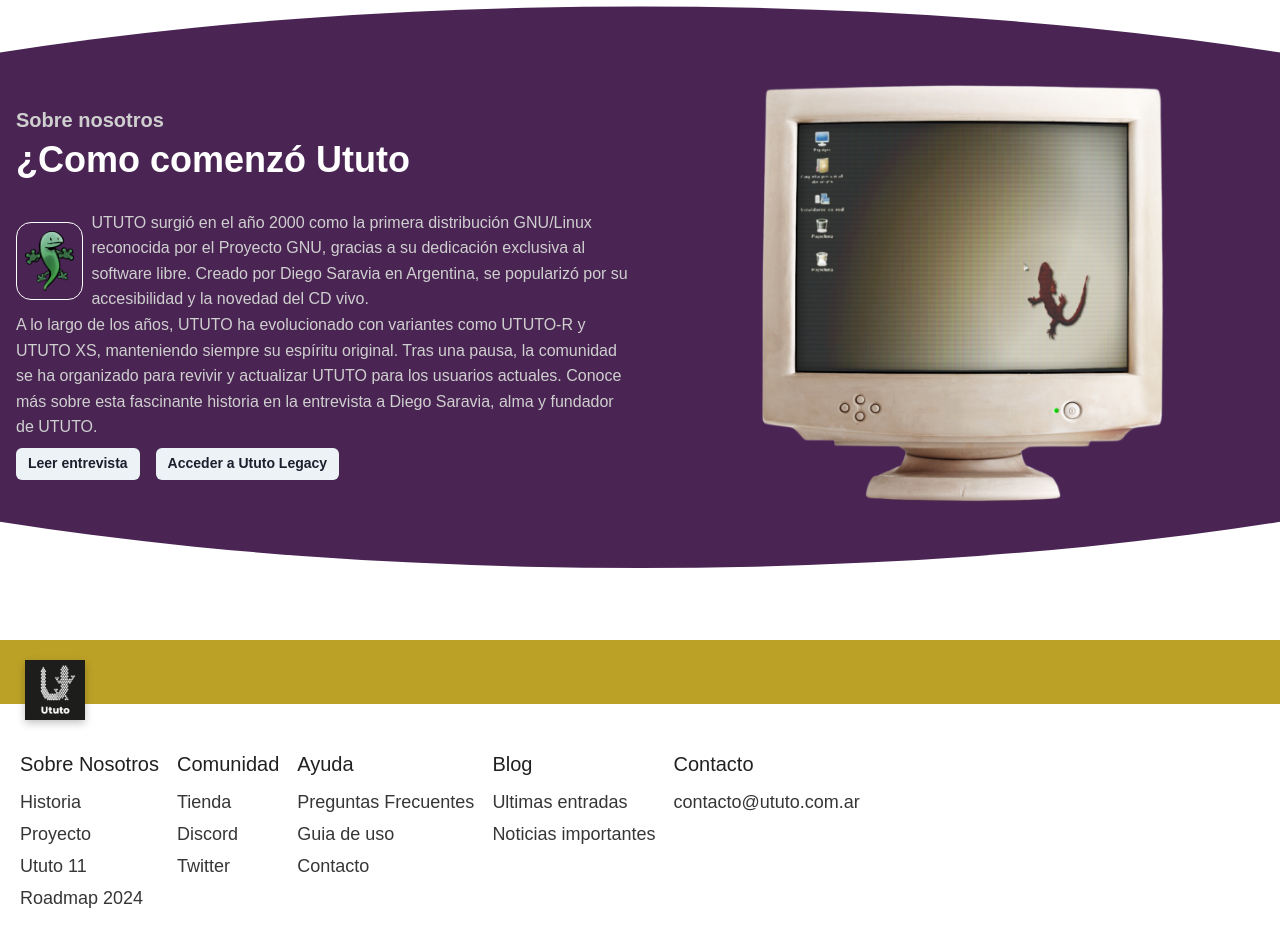
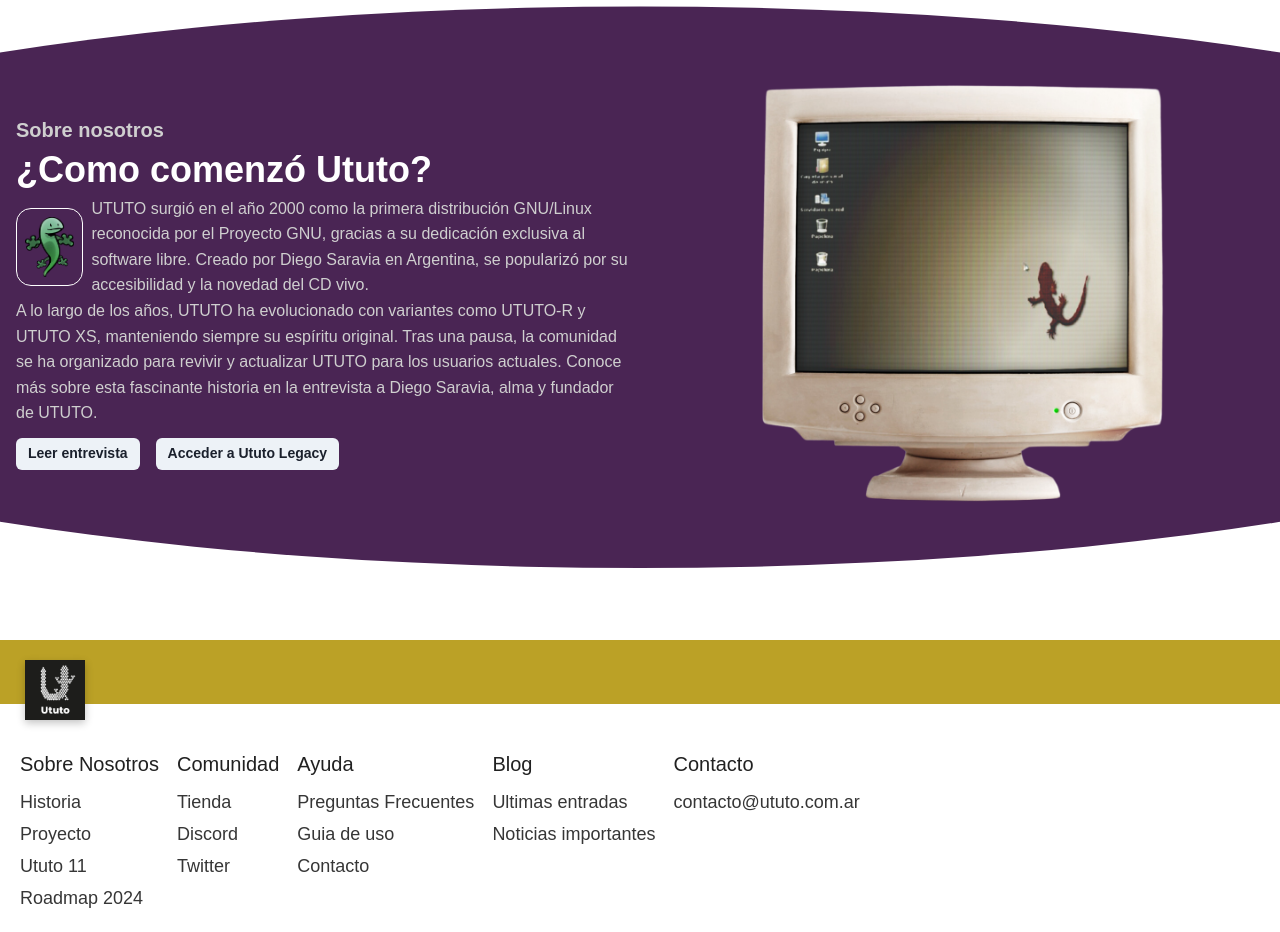
Before and after one commit to ututolinux/sitioWeb, a React (Vite) app: page / in a window 1280 px wide. Shown: the part 1180-2112 px from the top of the page. Built offline with nearby package versions, Linux system fonts and the light colour scheme.

Commit message:
margin fixes

```diff
--- a/src/components/Home/AboutUs/AboutUs.jsx
+++ b/src/components/Home/AboutUs/AboutUs.jsx
@@ -23,7 +23,7 @@ export default function AboutUs() {
 
             <Box flex={1}>
               <Text fontSize={'20px'} fontWeight={900} color={'#CFCFCF'}>Sobre nosotros</Text>
-              <Text fontSize={'36px'} fontWeight={900} lineHeight={'50.4px'} mb={6}>¿Como comenzó Ututo</Text>
+              <Text fontSize={'36px'} fontWeight={900} lineHeight={'50.4px'} mb={[6, 0]}>¿Como comenzó Ututo?</Text>
 
               <Flex align={'center'} direction={'row'} gap={2}>
                 <Box border={'1px solid white'} borderRadius={'15px'} p={2} flexShrink={0} display={['none', 'block']}>
@@ -44,7 +44,7 @@ export default function AboutUs() {
                 Conoce más sobre esta fascinante historia en la entrevista a Diego Saravia, alma y fundador de UTUTO.
               </Text>
 
-              <ButtonGroup mt={2} gap={2}>
+              <ButtonGroup mt={[6, 3]} gap={2}>
                 <Button size={'sm'}>Leer entrevista</Button>
                 <Button size={'sm'}>Acceder a Ututo Legacy</Button>
               </ButtonGroup>
```
